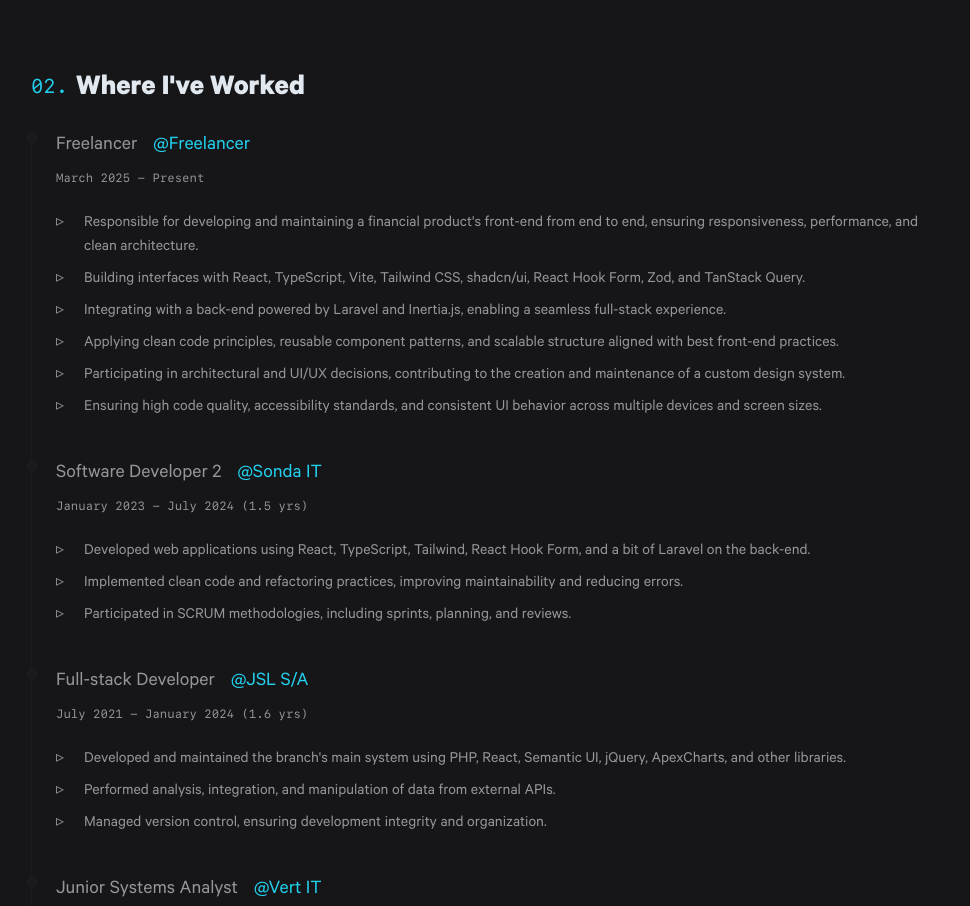
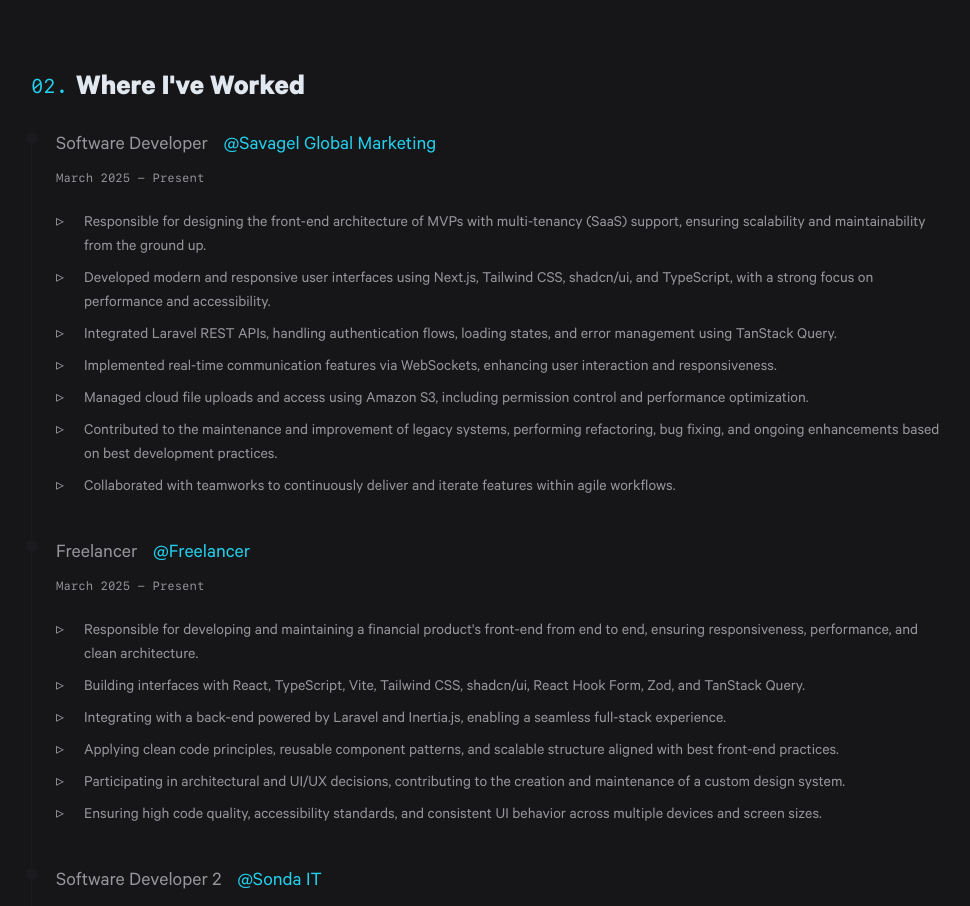
Before and after one commit to restlucas/v1.restlucas, a React (Vite) app: page / in a window 1280 px wide. Shown: the part 1480-2386 px from the top of the page, without its empty margins (151-1121 px from the left). Built offline with nearby package versions, Linux system fonts and the light colour scheme.

Commit message:
experience addiction

```diff
--- a/src/locales/en.json
+++ b/src/locales/en.json
@@ -20,6 +20,17 @@
   },
   "experience": {
     "title": "Where I've Worked",
+    "sgm": {
+      "title": "Software Developer",
+      "period": "March 2025 - Present",
+      "descriptionOne": "Responsible for designing the front-end architecture of MVPs with multi-tenancy (SaaS) support, ensuring scalability and maintainability from the ground up.",
+      "descriptionTwo": "Developed modern and responsive user interfaces using Next.js, Tailwind CSS, shadcn/ui, and TypeScript, with a strong focus on performance and accessibility.",
+      "descriptionThree": "Integrated Laravel REST APIs, handling authentication flows, loading states, and error management using TanStack Query.",
+      "descriptionFour": "Implemented real-time communication features via WebSockets, enhancing user interaction and responsiveness.",
+      "descriptionFive": "Managed cloud file uploads and access using Amazon S3, including permission control and performance optimization.",
+      "descriptionSix": "Contributed to the maintenance and improvement of legacy systems, performing refactoring, bug fixing, and ongoing enhancements based on best development practices.",
+      "descriptionSeven": "Collaborated with teamworks to continuously deliver and iterate features within agile workflows."
+    },
     "freelance": {
       "title": "Freelancer",
       "period": "March 2025 - Present",
--- a/src/locales/pt.json
+++ b/src/locales/pt.json
@@ -20,6 +20,17 @@
   },
   "experience": {
     "title": "Onde trabalhei",
+    "sgm": {
+      "title": "Developer de Software",
+      "period": "Março 2025 - Até o momento",
+      "descriptionOne": "Responsável por projetar a arquitetura do front-end de MVPs com suporte a multi-tenancy (SaaS), garantindo escalabilidade e manutenibilidade desde o início.",
+      "descriptionTwo": "Desenvolvimento de interfaces modernas e responsivas utilizando Next.js, Tailwind CSS, shadcn/ui e TypeScript, com forte foco em performance e acessibilidade.",
+      "descriptionThree": "Integração com APIs REST em Laravel, lidando com fluxos de autenticação, estados de carregamento e tratamento de erros utilizando TanStack Query.",
+      "descriptionFour": "Implementação de funcionalidades de comunicação em tempo real com WebSockets, melhorando a interação e a responsividade da aplicação.",
+      "descriptionFive": "Gerenciamento de uploads e acesso a arquivos em nuvem com Amazon S3, incluindo controle de permissões e otimização de desempenho.",
+      "descriptionSix": "Contribuição na manutenção e evolução de sistemas legados, realizando refatorações, correções de bugs e melhorias contínuas com base em boas práticas de desenvolvimento.",
+      "descriptionSeven": "Colaboração com a equipe para entrega contínua e iteração de funcionalidades dentro de fluxos de trabalho ágeis."
+    },
     "freelance": {
       "title": "Freelancer",
       "period": "Março 2025 - Até o momento",
--- a/src/pages/Home.tsx
+++ b/src/pages/Home.tsx
@@ -141,6 +141,58 @@ export function Home() {
         </div>
         <div className="">
           <ol className="relative border-s border-secondary">
+            <li className="mb-10 ms-6 group duration-300 hover:text-blue-vibrant">
+              <span className="absolute flex items-center justify-center w-3 h-3 bg-secondary rounded-full -start-1.5 duration-300 group-hover:bg-blue-vibrant" />
+              <div className="flex items-center justify-start gap-4 mb-2">
+                <h3 className="leading-tight text-xl">
+                  {t("experience.sgm.title")}
+                </h3>
+                <span className="text-xl text-blue-vibrant">
+                  @Savagel Global Marketing
+                </span>
+              </div>
+              <span className="text-xs font-SFMono">
+                {t("experience.sgm.period")}
+              </span>
+
+              <ul className="mt-5 space-y-2">
+                <li className="flex items-center justify-start gap-2 pl-7 relative">
+                  <span className="before:content-['▹'] before:absolute before:left-0">
+                    {t("experience.sgm.descriptionOne")}
+                  </span>
+                </li>
+                <li className="flex items-center justify-start gap-2 pl-7 relative">
+                  <span className="before:content-['▹'] before:absolute before:left-0">
+                    {t("experience.sgm.descriptionTwo")}
+                  </span>
+                </li>
+                <li className="flex items-center justify-start gap-2 pl-7 relative">
+                  <span className="before:content-['▹'] before:absolute before:left-0">
+                    {t("experience.sgm.descriptionThree")}
+                  </span>
+                </li>
+                <li className="flex items-center justify-start gap-2 pl-7 relative">
+                  <span className="before:content-['▹'] before:absolute before:left-0">
+                    {t("experience.sgm.descriptionFour")}
+                  </span>
+                </li>
+                <li className="flex items-center justify-start gap-2 pl-7 relative">
+                  <span className="before:content-['▹'] before:absolute before:left-0">
+                    {t("experience.sgm.descriptionFive")}
+                  </span>
+                </li>
+                <li className="flex items-center justify-start gap-2 pl-7 relative">
+                  <span className="before:content-['▹'] before:absolute before:left-0">
+                    {t("experience.sgm.descriptionSix")}
+                  </span>
+                </li>
+                <li className="flex items-center justify-start gap-2 pl-7 relative">
+                  <span className="before:content-['▹'] before:absolute before:left-0">
+                    {t("experience.sgm.descriptionSeven")}
+                  </span>
+                </li>
+              </ul>
+            </li>
             <li className="mb-10 ms-6 group duration-300 hover:text-blue-vibrant">
               <span className="absolute flex items-center justify-center w-3 h-3 bg-secondary rounded-full -start-1.5 duration-300 group-hover:bg-blue-vibrant" />
               <div className="flex items-center justify-start gap-4 mb-2">
```
